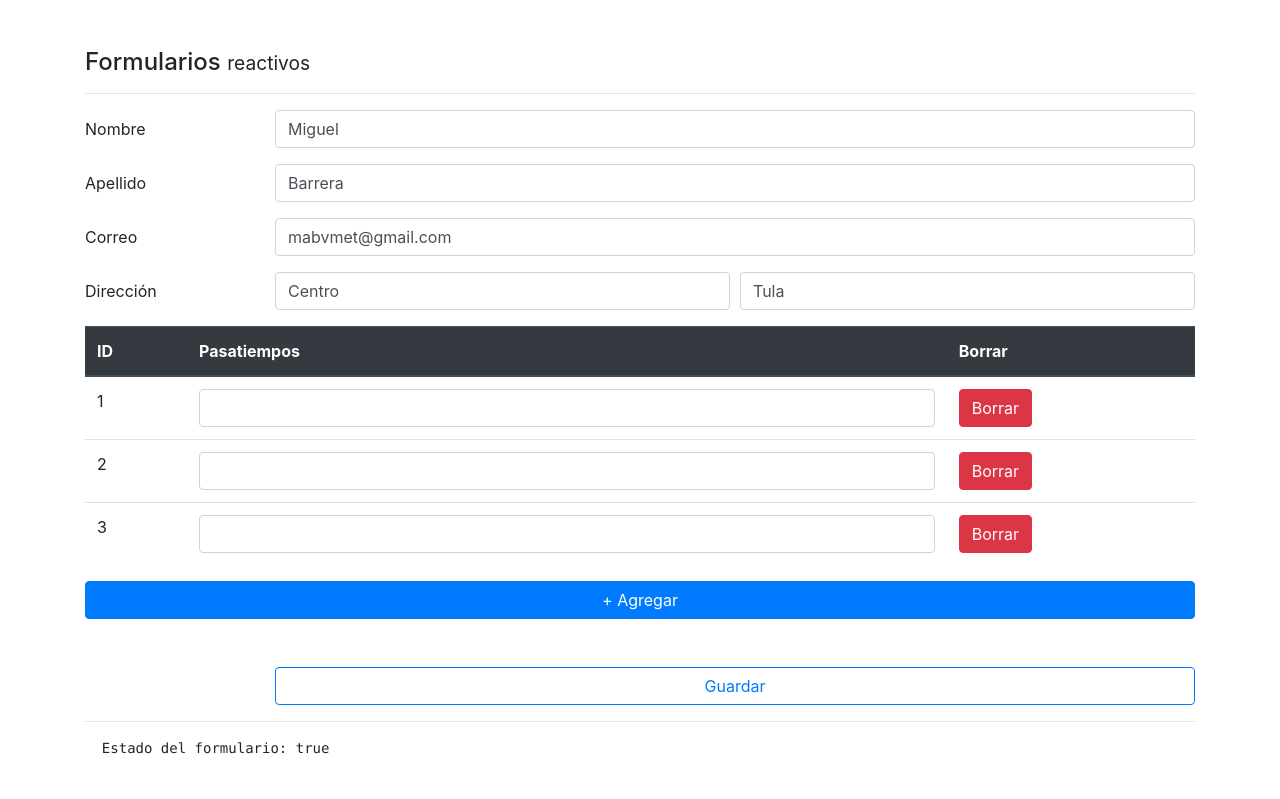
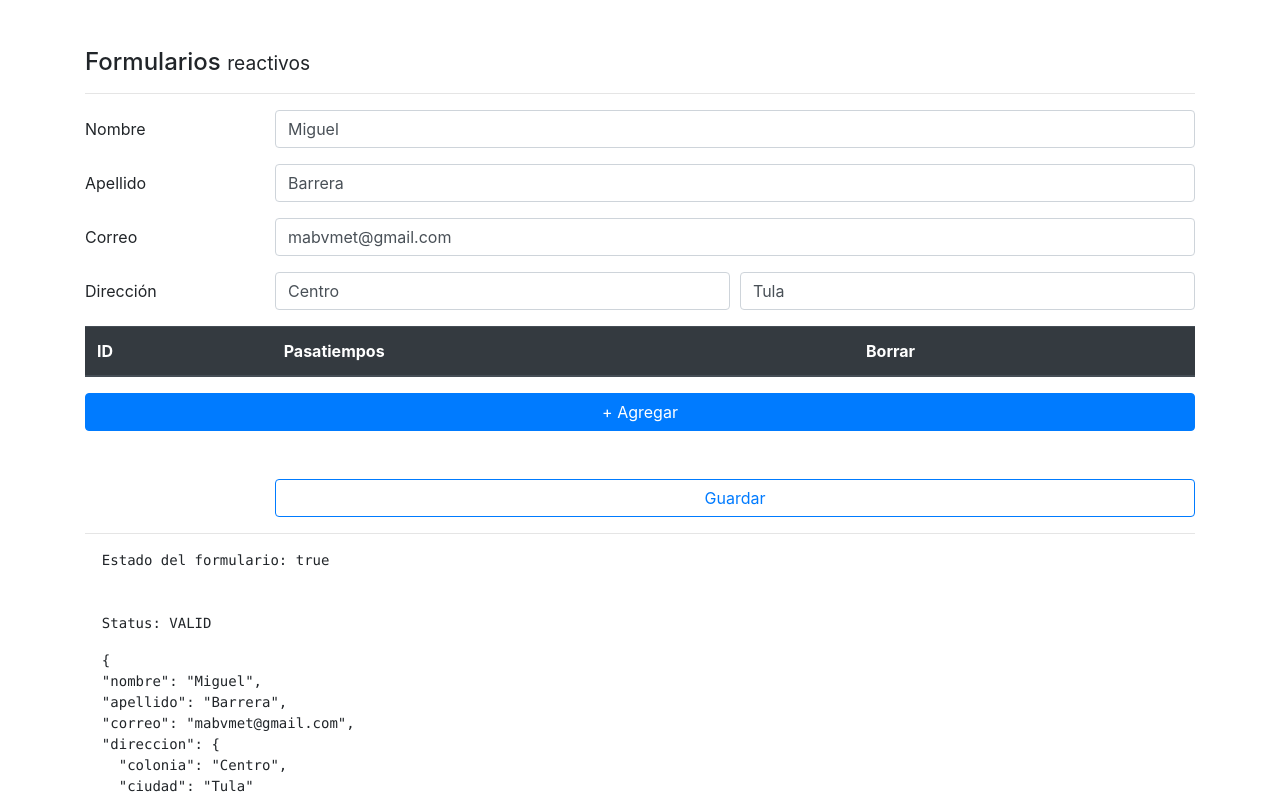
Before and after one commit to mabvmex/Angular-demos, an Angular app: page /reactive in a window 1280 px wide. Shown: the top 799 px of the page. Built offline with nearby package versions, Linux system fonts and the light colour scheme.

Commit message:
Reactivo: Añadir y borrar FormControls de forma dinamica

```diff
--- a/src/app/pages/reactive/reactive.component.html
+++ b/src/app/pages/reactive/reactive.component.html
@@ -116,8 +116,11 @@
               >
             </td>
             <td>
-              <button class="btn btn-danger">
-                Borrar
+              <button
+                class="btn btn-danger"
+                (click)="borrarPasariempo(i)"
+                >
+                  Borrar
               </button>
             </td>
           </tr>
@@ -126,10 +129,10 @@
 
       <button
         class="btn btn-primary mt-3 mb-5 btn-block"
-        type="button">
-
+        type="button"
+        (click)="agregarPasatiempo()"
+        >
         + Agregar
-
       </button>
     </div>
   </div>
--- a/src/app/pages/reactive/reactive.component.ts
+++ b/src/app/pages/reactive/reactive.component.ts
@@ -92,7 +92,7 @@ export class ReactiveComponent implements OnInit {
         ciudad: ['', [Validators.required, Validators.minLength(2)]],
       }),
       pasatiempos: this.fb.array([
-        [], [], []
+
       ])
     });
   }
@@ -108,6 +108,15 @@ export class ReactiveComponent implements OnInit {
         ciudad: 'Tula',
       },
     });
+  }
+
+
+  agregarPasatiempo( ) {
+    this.pasatiempos.push(this.fb.control('', []));
+  }
+
+  borrarPasariempo(i: number) {
+    this.pasatiempos.removeAt(i);
   }
 
   guardar() {
```
